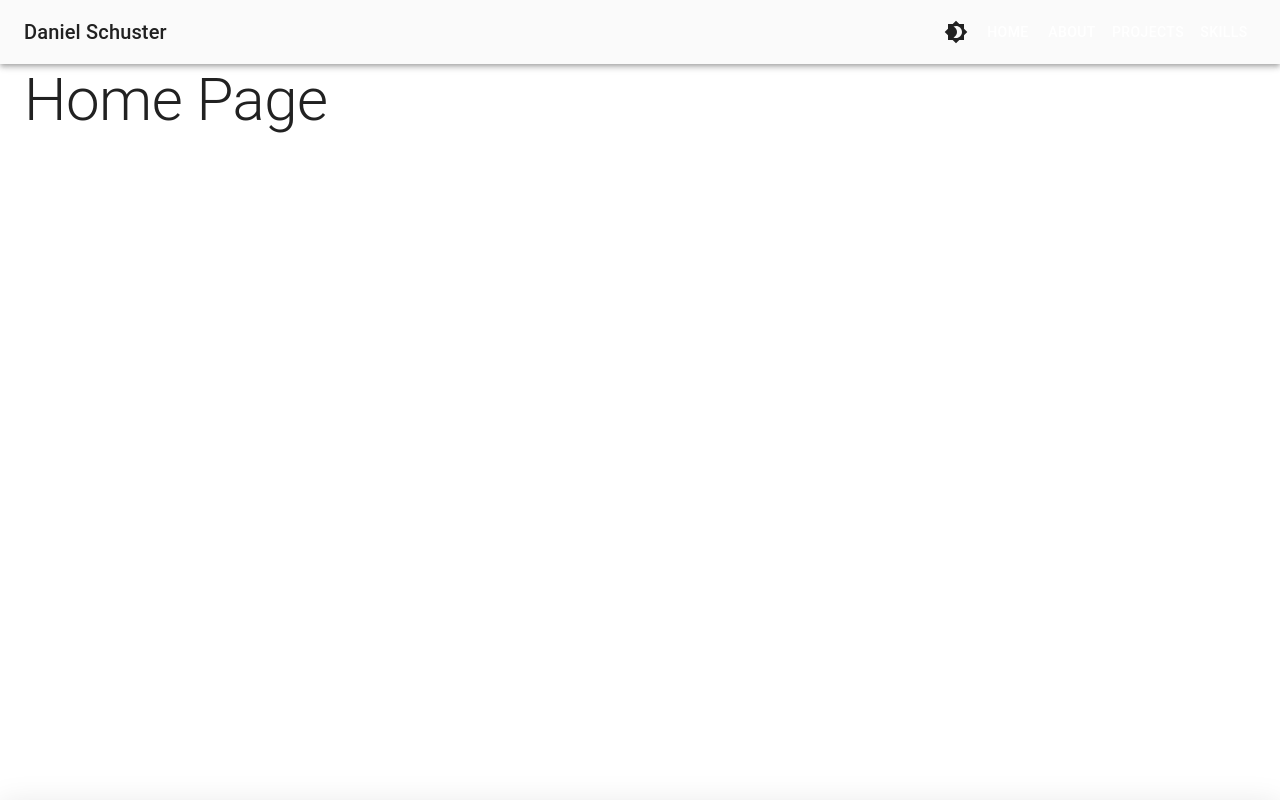
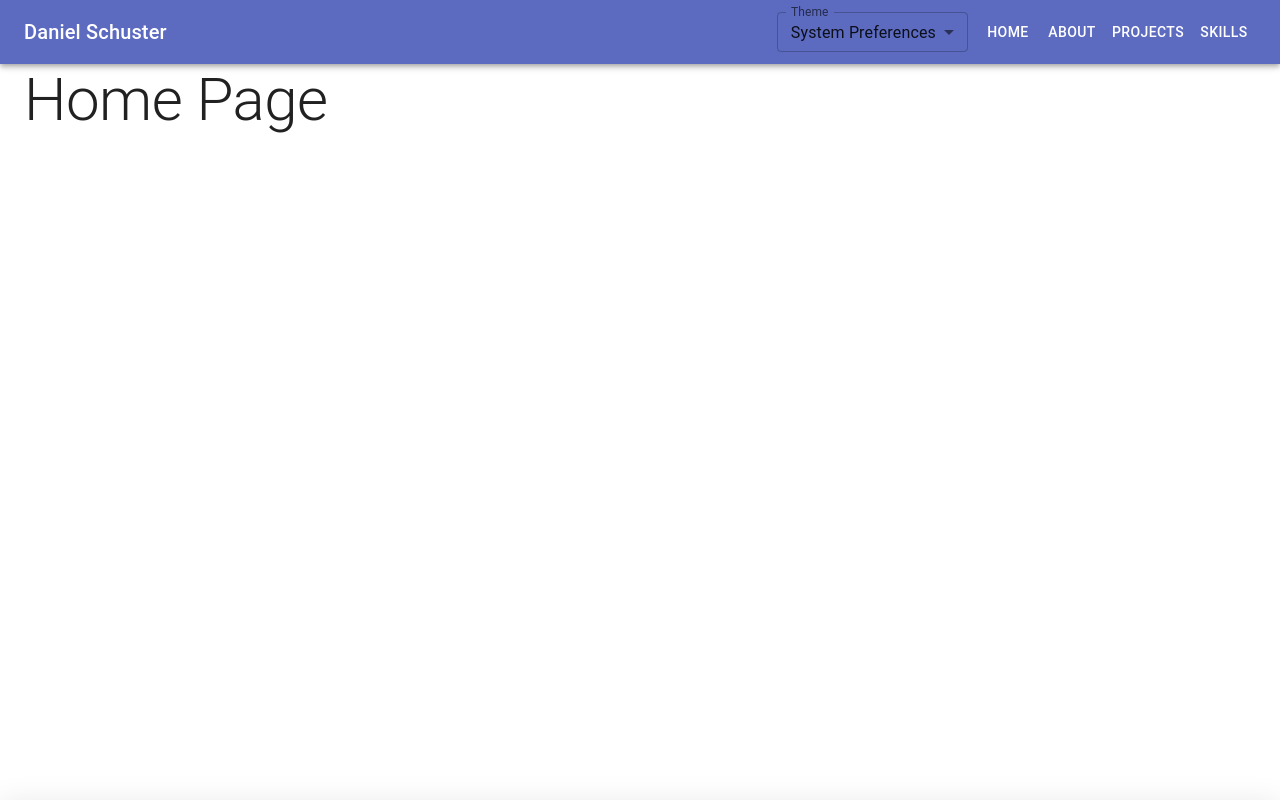
Before and after one commit to danielschuster-muc/personal-website, a Next.js app: page / in a window 1280 px wide. Shown: the top 800 px of the page. Built offline with nearby package versions, Linux system fonts and the light colour scheme.

Commit message:
change darkmode switch to theme selector

```diff
--- a/components/layout/Layout.js
+++ b/components/layout/Layout.js
@@ -4,60 +4,77 @@ import Footer from "./footer/Footer";
 import classes from "./Layout.module.scss";
 import Navbar from "./navbar/Navbar";
 
-import { ThemeProvider, createTheme } from "@mui/material/styles";
-import { useEffect, useState } from "react";
+import { createTheme, ThemeProvider } from "@mui/material/styles";
+import { useEffect, useMemo, useState } from "react";
 
-const darkTheme = createTheme({
-  palette: {
-    type: "dark",
-    primary: {
-      main: "#26a27b",
-    },
-    secondary: {
-      main: "#fafafa",
-    },
-  },
-});
+// const darkTheme = createTheme({
+//   palette: {
+//     mode: "dark",
+//     primary: {
+//       main: "#26a27b",
+//     },
+//     secondary: {
+//       main: "#fafafa",
+//     },
+//   },
+// });
 
-const lightTheme = createTheme({
-  palette: {
-    type: "light",
-    primary: {
-      main: "#fafafa",
-    },
-    secondary: {
-      main: "#26a27b",
-    },
-  },
-});
+// const lightTheme = createTheme({
+//   palette: {
+//     mode: "light",
+//     primary: {
+//       main: "#fafafa",
+//     },
+//     secondary: {
+//       main: "#26a27b",
+//     },
+//   },
+// });
 
 const Layout = (props) => {
   const prefersDarkMode = useMediaQuery("(prefers-color-scheme: dark)");
-  const [darkMode, setDarkMode] = useState(prefersDarkMode);
+  const [mode, setMode] = useState("system");
+
+  const theme = useMemo(() => {
+    let themeMode = "dark";
+    if (mode === "system") {
+      themeMode = prefersDarkMode ? "dark" : "light";
+    } else if (mode === "light") {
+      themeMode = mode;
+    }
+
+    return createTheme({
+      palette: {
+        mode: themeMode,
+        primary: {
+          main: "#5c6bc0",
+        },
+        secondary: {
+          main: "#1976d2",
+        },
+      },
+    });
+  }, [mode, prefersDarkMode]);
 
   useEffect(() => {
-    const theme = localStorage.getItem("theme");
-    if (theme) {
-      setDarkMode(theme === "dark");
+    const storedMode = localStorage.getItem("mode");
+    if (storedMode) {
+      setMode(storedMode);
     } else {
-      localStorage.setItem("theme", !prefersDarkMode ? "light" : "dark");
+      localStorage.setItem("mode", mode);
     }
   }, []);
 
-  const toggleDarkModeHandler = () => {
-    localStorage.setItem("theme", darkMode ? "light" : "dark");
-    setDarkMode((prevMode) => !prevMode);
+  const setModeHandler = (mode) => {
+    setMode(mode);
   };
 
   return (
-    <ThemeProvider theme={darkMode ? darkTheme : lightTheme}>
+    <ThemeProvider theme={theme}>
       <CssBaseline />
       <div className={classes.pageContainer}>
         <Box className={classes.content}>
-          <Navbar
-            isDarkMode={darkMode}
-            toggleDarkMode={toggleDarkModeHandler}
-          />
+          <Navbar mode={mode} onSetMode={setModeHandler} />
           <Container component="main" maxWidth="xl">
             {props.children}
           </Container>
--- a/components/layout/navbar/Navbar.js
+++ b/components/layout/navbar/Navbar.js
@@ -11,10 +11,9 @@ import {
   Button,
 } from "@mui/material";
 import MenuIcon from "@mui/icons-material/Menu";
-import Brightness4Icon from "@mui/icons-material/Brightness4";
-import Brightness7Icon from "@mui/icons-material/Brightness7";
 
 import DrawerComponent from "./DrawerComponent";
+import ThemeSelector from "./ThemeSelector";
 
 const navItems = [
   { title: "Home", link: "/" },
@@ -30,25 +29,23 @@ const Navbar = (props) => {
     setMobileOpen((prevState) => !prevState);
   };
 
+  const handleSelectTheme = (event) => {
+    props.onSetMode(event.target.value);
+  };
+
   return (
     <AppBar component="nav" position="static">
       <Toolbar>
         <Typography variant="h6" component="div" sx={{ flexGrow: 1 }}>
           <Link href="/">Daniel Schuster</Link>
         </Typography>
-        <IconButton
-          sx={{ ml: 1 }}
-          onClick={props.toggleDarkMode}
-          aria-label={
-            props.isDarkMode ? "switch to light mode" : "switch to dark mode"
-          }
-          color="inherit"
-        >
-          {props.isDarkMode ? <Brightness7Icon /> : <Brightness4Icon />}
-        </IconButton>
+        <ThemeSelector
+          handleSelectTheme={handleSelectTheme}
+          mode={props.mode}
+        />
         <Box sx={{ display: { xs: "none", sm: "block" } }}>
           {navItems.map((item) => (
-            <Button key={item.title} sx={{ color: "#fff" }}>
+            <Button key={item.title} color="inherit">
               <Link href={item.link}>{item.title}</Link>
             </Button>
           ))}
--- /dev/null
+++ b/components/layout/navbar/ThemeSelector.js
@@ -0,0 +1,22 @@
+import { FormControl, InputLabel, Select, MenuItem } from "@mui/material";
+
+const ThemeSelector = (props) => {
+  return (
+    <FormControl sx={{ m: 1, minWidth: 120 }} size="small">
+      <InputLabel id="change-theme-select-label">Theme</InputLabel>
+      <Select
+        labelId="change-theme-select-label"
+        id="change-theme-select"
+        label="Theme"
+        onChange={props.handleSelectTheme}
+        value={props.mode}
+      >
+        <MenuItem value={"light"}>Light Mode</MenuItem>
+        <MenuItem value={"dark"}>Dark Mode</MenuItem>
+        <MenuItem value={"system"}>System Preferences</MenuItem>
+      </Select>
+    </FormControl>
+  );
+};
+
+export default ThemeSelector;
```
